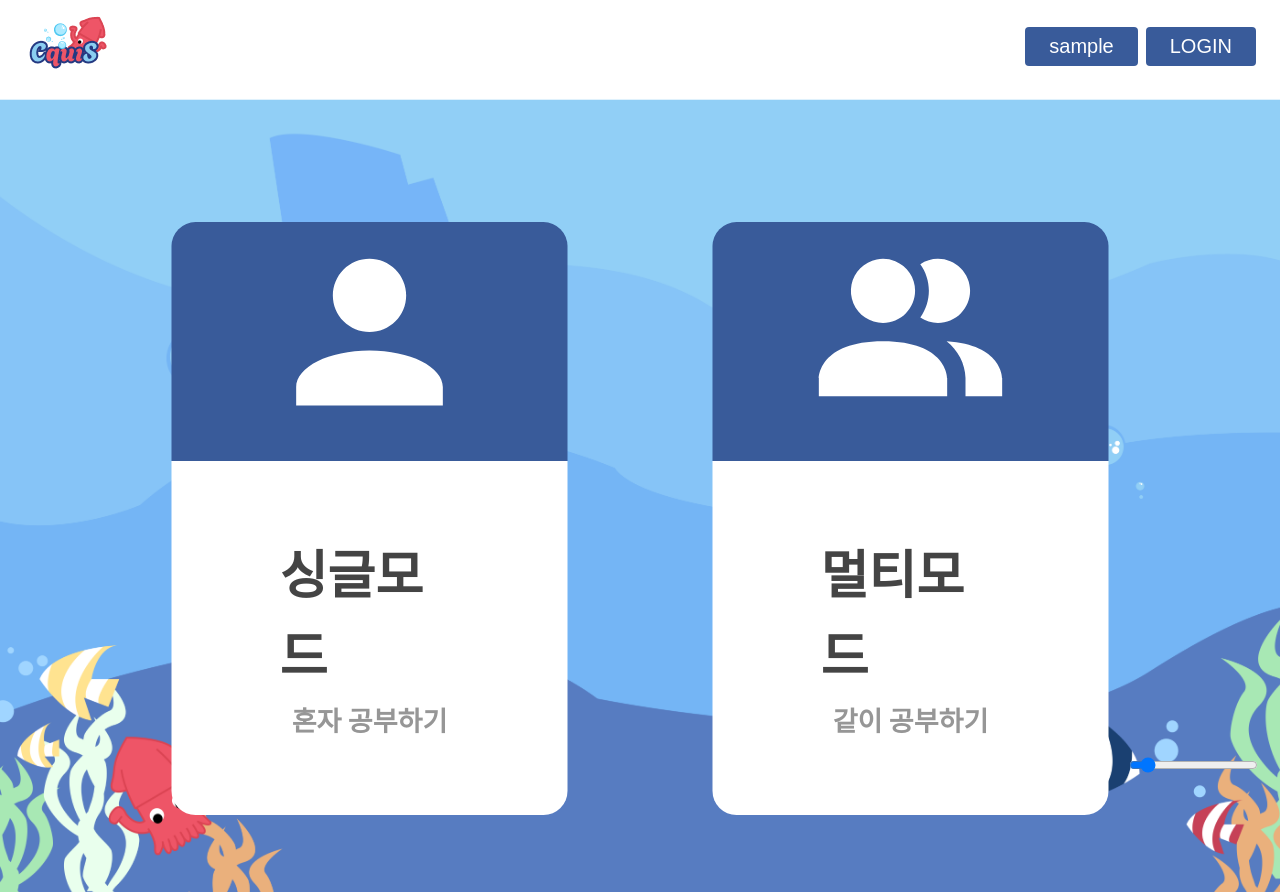
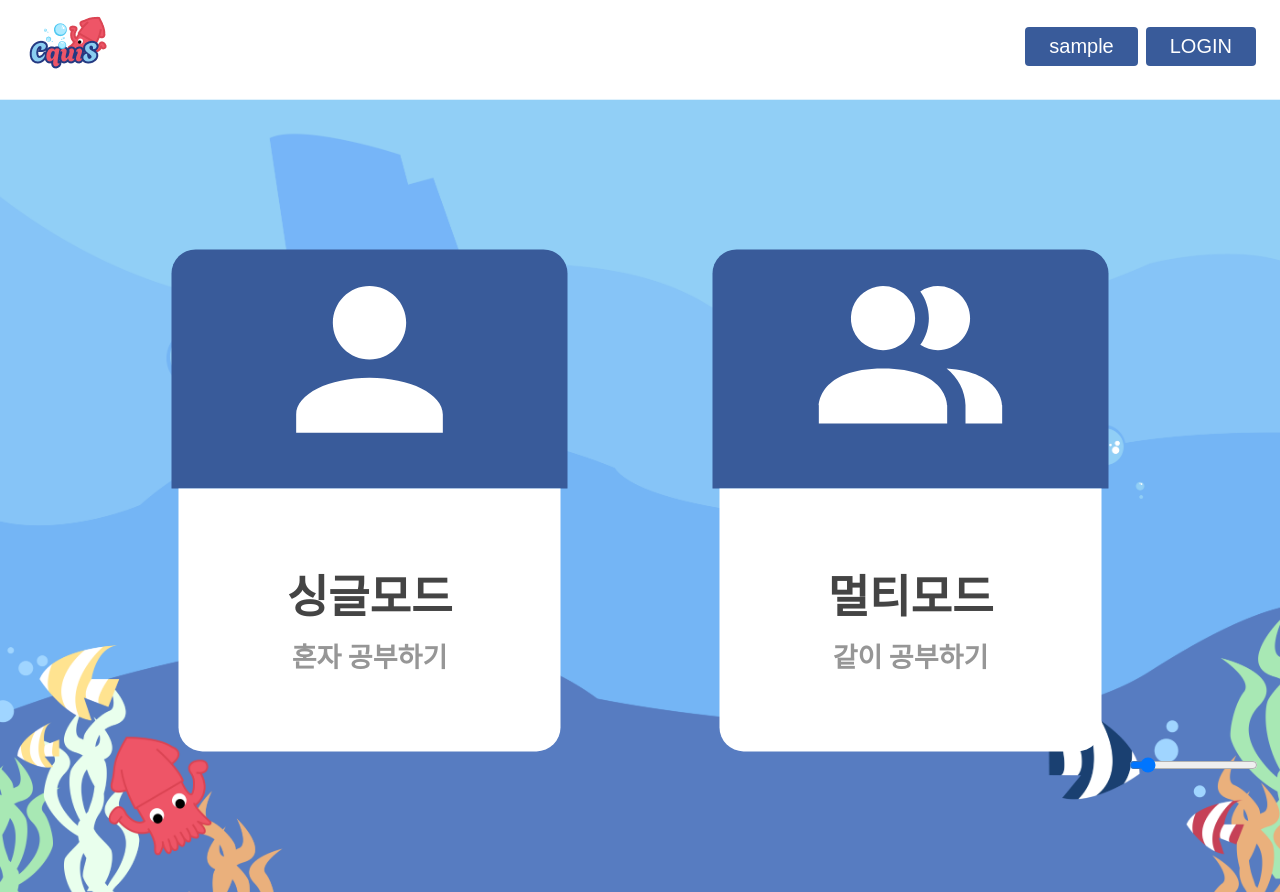
Before and after one commit to Jungle-CQuiS/Frontend, a React (Create React App) app: page /main in a window 1280 px wide. Built offline with nearby package versions, Linux system fonts and the light colour scheme; sample sign-in values are in the browser's storage.

Commit message:
Fix: 메인페이지 버튼 크기 수정

```diff
--- a/src/pages/mainpage/styled.ts
+++ b/src/pages/mainpage/styled.ts
@@ -88,7 +88,7 @@ export const MainPageBottom = styled.div`
 `;
 
 export const MainPageText = styled.div`
-  font-size: 52px;
+  font-size: 45px;
   font-weight: 600;
 `;
 
```
